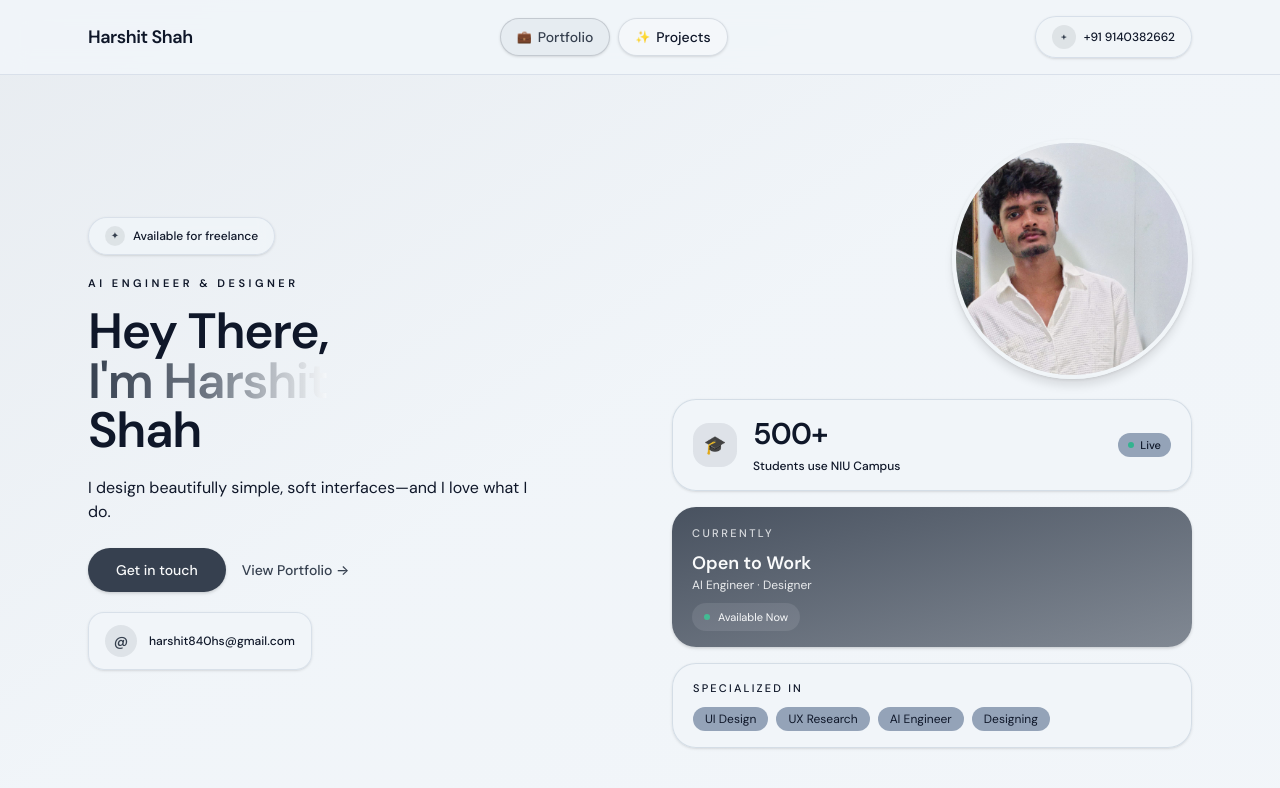
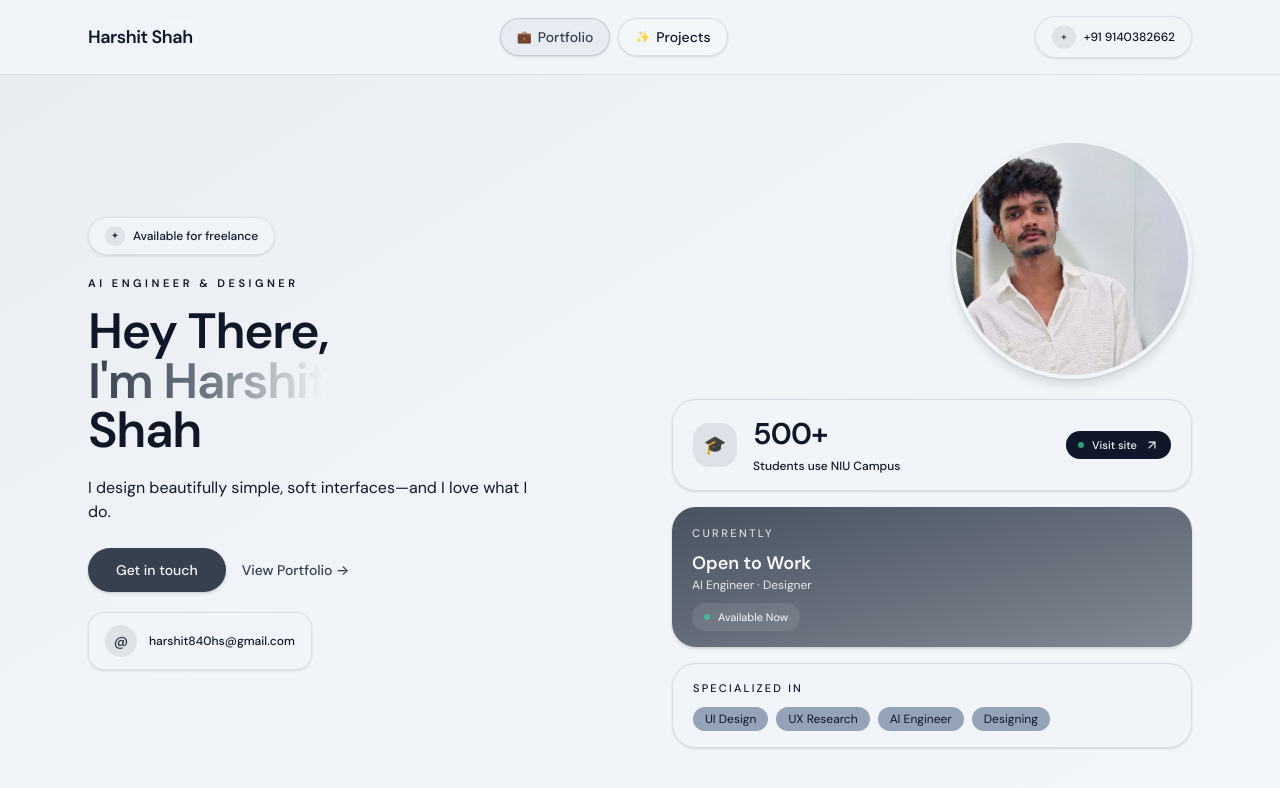
Before and after one commit to Nob1taaaa/remix-of-remix-of-my-cute-portfolio-09, a React (Vite) app: page / in a window 1280 px wide. Shown: the top 788 px of the page. Built offline with nearby package versions, Linux system fonts and the light colour scheme; the HTML template or start-up script is replaced by a standard one.

Commit message:
Make 500+ stat card a link to NIU Campus with a visit button
Co-Authored-By: Claude Haiku 5.5 <noreply@anthropic.com>

```diff
--- a/src/pages/Index.tsx
+++ b/src/pages/Index.tsx
@@ -1,3 +1,4 @@
+import { ArrowUpRight } from "lucide-react";
 import { Link } from "react-router-dom";
 import { Button } from "@/components/ui/button";
 import harshitPortrait from "@/assets/harshit-portrait.jpg";
@@ -103,7 +104,13 @@ const Index = () => {
           </div>
 
           <div className="grid w-full max-w-md gap-3 sm:gap-4 lg:max-w-none">
-            <div className="group flex items-center justify-between gap-4 rounded-3xl border border-border/70 bg-background/95 px-5 py-4 shadow-sm shadow-primary/10 backdrop-blur-sm transition-all duration-300 hover:-translate-y-1 hover:shadow-md">
+            <a
+              href="https://niucampus.org"
+              target="_blank"
+              rel="noreferrer"
+              aria-label="Visit NIU Campus, used by 500+ students"
+              className="group flex items-center justify-between gap-4 rounded-3xl border border-border/70 bg-background/95 px-5 py-4 shadow-sm shadow-primary/10 backdrop-blur-sm transition-all duration-300 hover:-translate-y-1 hover:border-primary/40 hover:shadow-lg hover:shadow-primary/15 focus-visible:outline-none focus-visible:ring-2 focus-visible:ring-primary"
+            >
               <div className="flex items-center gap-4">
                 <span className="flex h-11 w-11 items-center justify-center rounded-2xl bg-primary/10 text-lg transition-transform duration-300 group-hover:rotate-6">
                   🎓
@@ -115,11 +122,12 @@ const Index = () => {
                   </p>
                 </div>
               </div>
-              <span className="inline-flex shrink-0 items-center gap-1.5 rounded-full bg-muted px-2.5 py-1 text-[10px] font-medium sm:text-[11px]">
-                <span className="h-1.5 w-1.5 animate-pulse rounded-full bg-emerald-500" />
-                Live
+              <span className="inline-flex shrink-0 items-center gap-2 rounded-full bg-foreground px-3 py-1.5 text-[11px] font-medium text-background transition-transform duration-300 group-hover:translate-x-0.5">
+                <span className="h-1.5 w-1.5 animate-pulse rounded-full bg-emerald-400" />
+                Visit site
+                <ArrowUpRight className="h-3.5 w-3.5 transition-transform duration-300 group-hover:-translate-y-0.5 group-hover:translate-x-0.5" />
               </span>
-            </div>
+            </a>
 
             <div className="rounded-3xl bg-gradient-to-br from-primary/90 to-primary/60 px-4 py-3 text-xs text-primary-foreground shadow-md shadow-primary/30 transition-transform duration-300 hover:-translate-y-1 hover:shadow-lg sm:px-5 sm:py-4 sm:text-sm">
               <p className="text-[10px] font-medium uppercase tracking-[0.22em] opacity-80 sm:text-[11px]">
```
